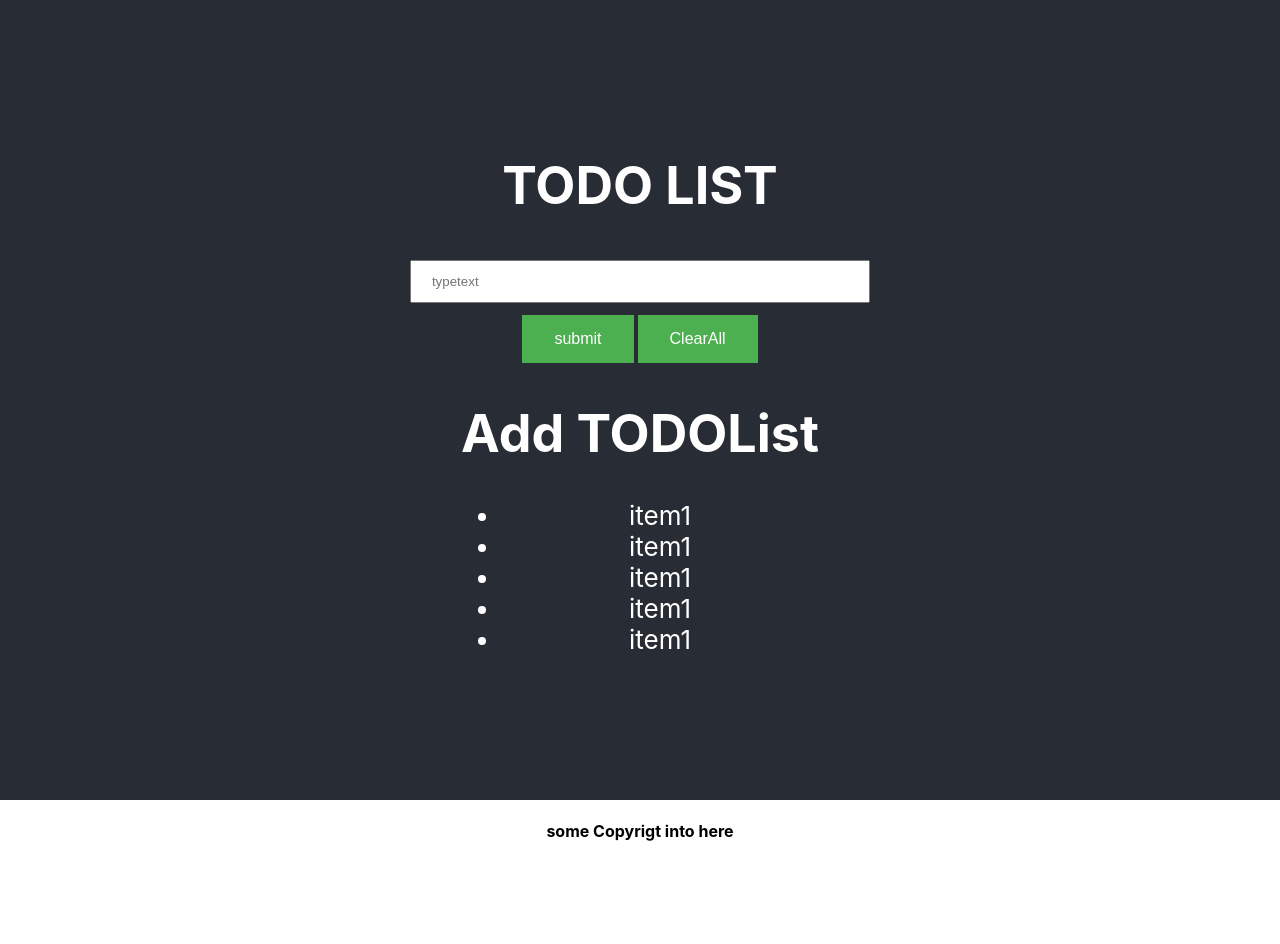
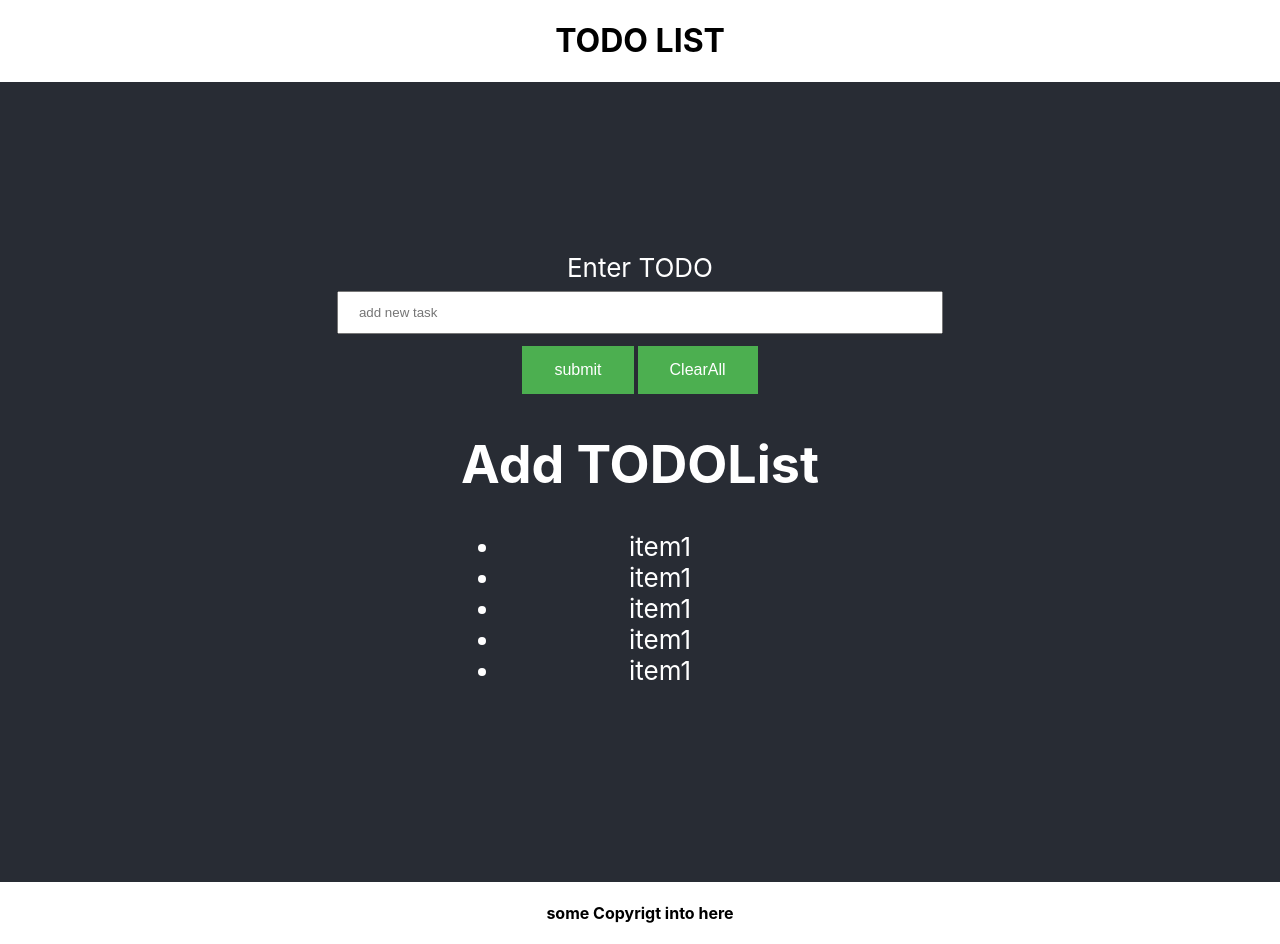
Before and after one commit to Niti1990/todolist, a React (Create React App) app: page / in a window 1280 px wide. Before the commit the page ends 863 px from the top, so only its background shows below. Built offline with nearby package versions, Linux system fonts and the light colour scheme.

Commit message:
pulled data

```diff
--- a/src/App.js
+++ b/src/App.js
@@ -1,22 +1,19 @@
-import logo from './logo.svg';
 import './App.css';
 import './components/Header/Header.css';
 import Header from './components/Header/Header';
-import Main from './components/Main/Main';
+import List from './components/Main/Main';
 import Footer from './components/Footer/Footer';
-
+import Form from './components/Form/Form';
 
 function App() {
   return (
     <div className="App">
+      <Header/>
       <header className="App-header">
+        <Form/>
+        <List/>
+      </header>
 
-
-
-        <Header/>
-        <Main/>
-
-      </header>
       <Footer/>
     </div>
   );
--- /dev/null
+++ b/src/components/Form/Form.js
@@ -0,0 +1,13 @@
+function Form () {
+    return (
+        <div>
+         <form>
+             <label>Enter TODO</label>
+        <input type="text" className="new_input" placeholder="add new task" required/>
+        <button type="submit" className="button" value="submit" >submit </button>
+        <button type="submit" className="button" value="ClearAll" >ClearAll </button>
+        </form>
+        </div>
+    )
+}
+export default Form
--- a/src/components/Header/Header.js
+++ b/src/components/Header/Header.js
@@ -1,11 +1,8 @@
  function Header () {
      return (
-         <div>
+
          <h1> TODO LIST</h1>
-         <input type="text" className="new_input" placeholder="typetext" required/>
-         <button type="submit" className="button" value="submit" >submit </button>
-         <button type="submit" className="button" value="ClearAll" >ClearAll </button>
-         </div>
+
      )
  }
  export default Header
```
